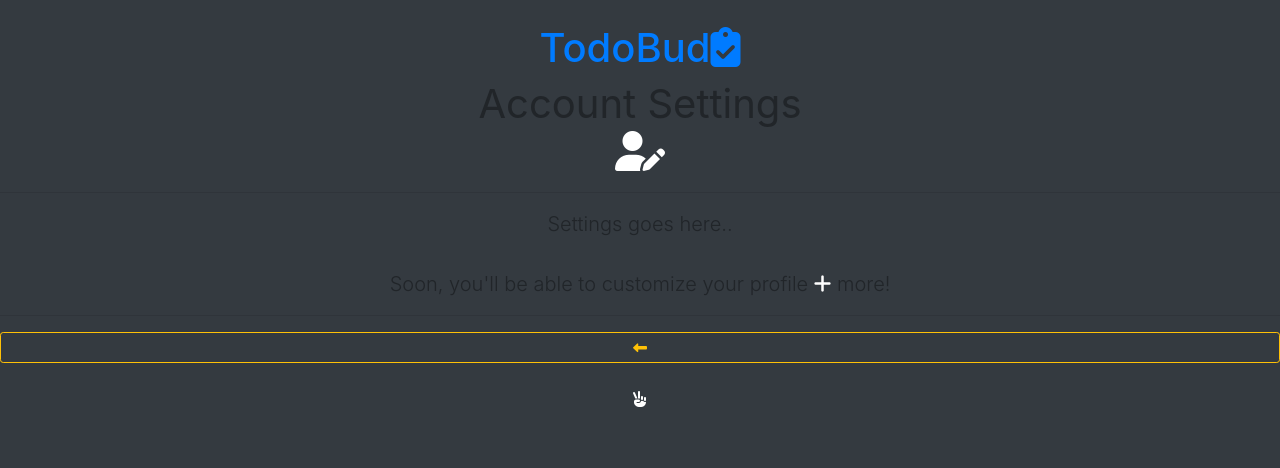
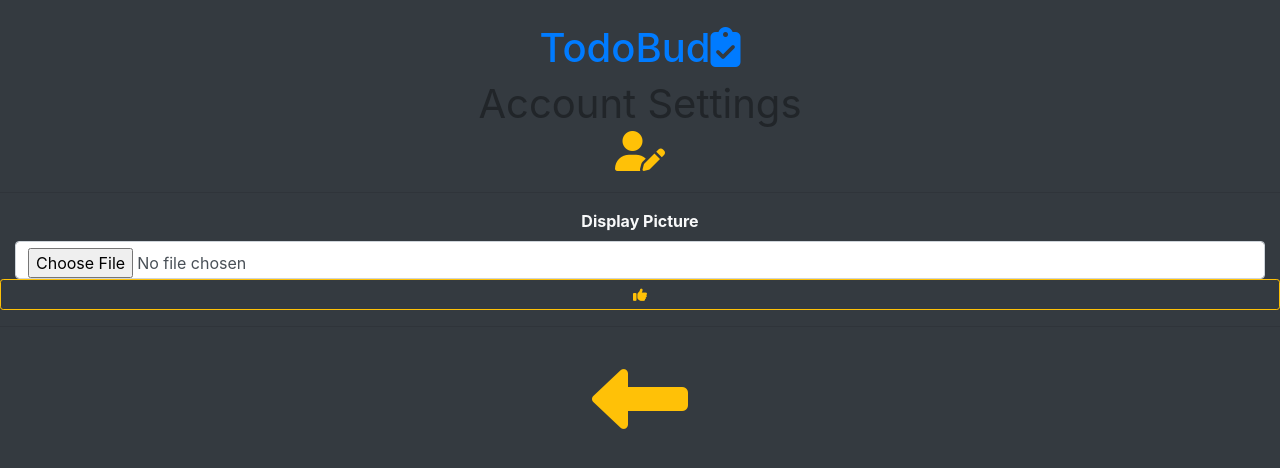
Before and after one commit to iamelviskemboi/TodoBud, a Django app: a page that uses accounts/templates/accounts/settings.html in a window 1280 px wide. Shown: the top 468 px of the page. Run offline with Django 3.2, Linux system fonts and the light colour scheme; the visitor is signed in with stand-in values (Sample User, id 1); some libraries are stand-ins or nearby versions.

Commit message:
Made the 'settings' page look alive

```diff
--- a/accounts/forms.py
+++ b/accounts/forms.py
@@ -2,6 +2,7 @@
 from django.contrib.auth.forms import UserCreationForm
 from django.contrib.auth.models import User
 
+from .models import Profile
 
 # SIGN UP FORM
 class RegistrationForm(UserCreationForm):
@@ -33,3 +34,11 @@
             'password1',
             'password2',
         ]
+
+
+# PROFILE EDIT FORM -> DISPLAY PICTURE
+class PhotoEditForm(forms.ModelForm):
+    class Meta:
+        model = Profile
+        fields = ['dp']
+        exclude = ('user',)
--- a/accounts/templates/accounts/settings.html
+++ b/accounts/templates/accounts/settings.html
@@ -4,30 +4,32 @@
 <link rel="stylesheet" href="{% static 'accounts/css/signin.css' %}">{% endblock %}
 {% block content %}
 <div class="mt-4">
-  <div class="form-signin brd space-down">
+  <form action="{% url 'settings' username=user.username %}" method="post" enctype="multipart/form-data"
+        class="form-signin brd space-down">
+    {% csrf_token %}
     <div class="text-center mb-4">
       <h1 class="text-1 task-title text-warning own"><a href="{% url 'home' %}" class="text-nanum l">TodoBud<i
        class="fa fa-clipboard-check"></i></a></h1>
       <h1 class="font-weight-normal text-center text-quicksand text-2 clr-light spc-down spcRU-left">
         Account Settings <br>
-        <i class="text-white text-1 fa fa-user-edit"></i>
+        <i class="text-warning text-1 fa fa-user-edit"></i>
       </h1>
       <hr>
-      <p class="lead text-center text-3 text-neue clr-light">
-        Settings goes here.. <br><br> Soon, you'll be able to customize your profile <i
-       class="text-white text-5 fa fa-plus"></i> more!
-      </p>
+      <label class="text-light text-4 text-neue font-weight-bold" for="dp">Display Picture</label>
+      <div class="col md-12 text-center">
+        <div class="text-center spcR-down">
+          <input type="file" class="form-control" name="dp" accept="image/*" id="id_dp">
+        </div>
+      </div>
+      <button class="btn btn-sm btn-block b btn-outline-warning" type="submit"><i class="fa fa-thumbs-up fa-1x"></i>
+      </button>
       <hr>
-      <a href="{% url 'home' %}">
-        <button class="btn btn-sm btn-block b btn-outline-warning"><i class="fa fa-long-arrow-alt-left"></i></button>
-      </a>
     </div>
-    <!--<a href="{% url 'home' %}"><button class="text-center btn btn-block btn-outline-warning">Submit</button></a>-->
-    <div class="row spc-up">
+    <div class="row">
       <div class="col md-12 text-center">
-        <i class="text-white text-1 fa fa-hand-peace"></i>
+        <i class="text-warning fa fa-long-arrow-alt-left fa-6x"></i>
       </div>
     </div>
-  </div>
+  </form>
 </div>
 {% endblock %}
--- a/accounts/views.py
+++ b/accounts/views.py
@@ -4,7 +4,7 @@
 from django.contrib import messages
 
 from .models import (Profile)
-from .forms import (RegistrationForm)
+from .forms import (RegistrationForm, PhotoEditForm)
 
 
 # ACCOUNTS -> SIGN IN
@@ -55,4 +55,14 @@
 # ACCOUNTS -> SETTINGS
 @login_required
 def settings(request, username):
-    return render(request, 'accounts/settings.html')
+    usr_profile = request.user.profile
+    form = PhotoEditForm(instance=usr_profile)
+    if request.method == 'POST':
+        form = PhotoEditForm(request.POST, request.FILES, instance=usr_profile)
+        if form.is_valid():
+            form.save()
+            return redirect('profile', username=request.user.username)
+    else:
+        form = PhotoEditForm()
+    context = {'form': form}
+    return render(request, 'accounts/settings.html', context)
```
Also changed, not shown: 1 other file.
